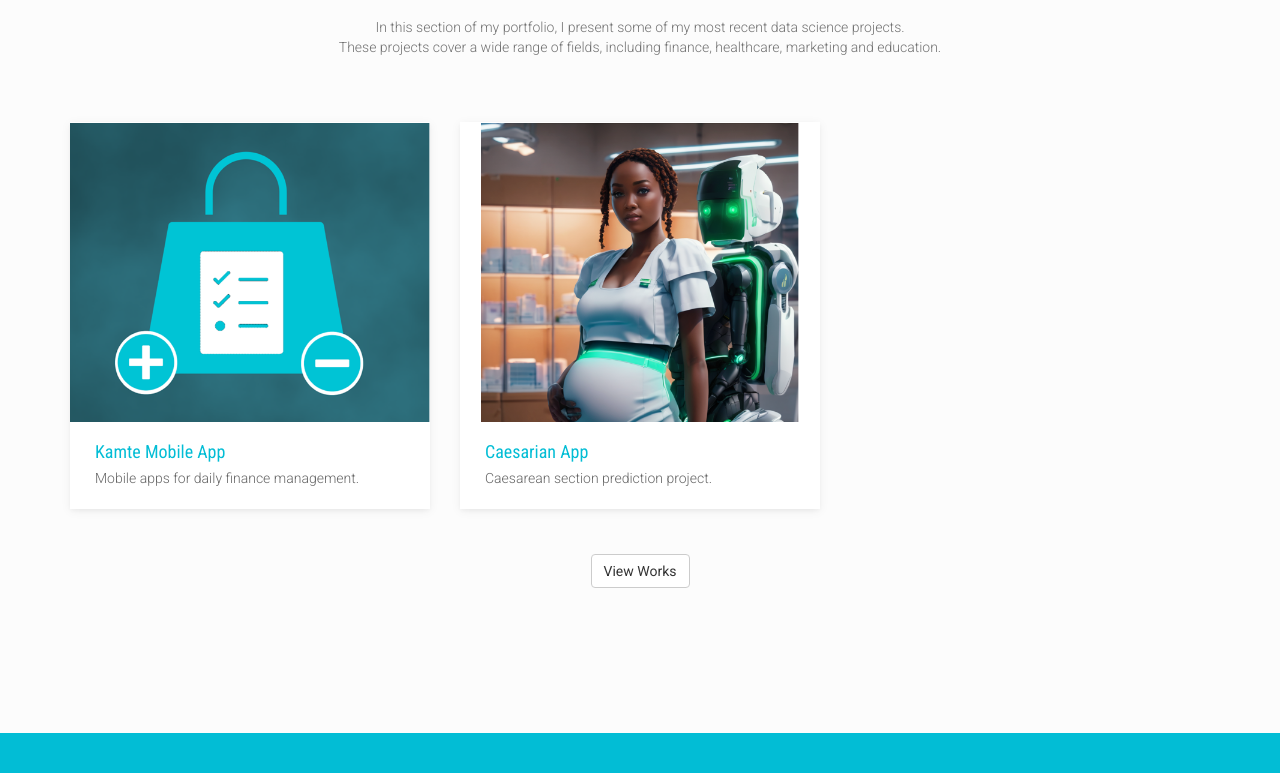
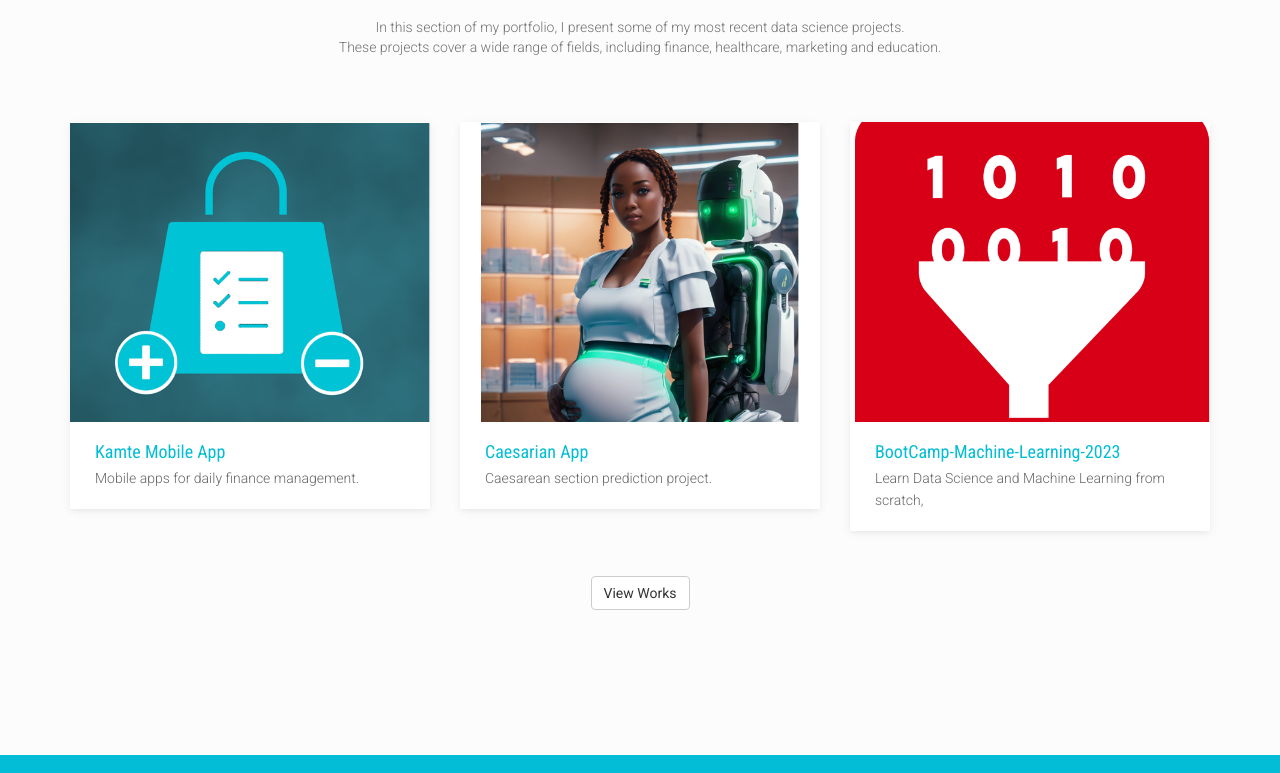
Before and after one commit to aurelienbono/aurelienbono.github.io, a plain HTML site: page project.html in a window 1280 px wide. Shown: the part 416-1189 px from the top of the page. Drawn offline with nearby package versions, Linux system fonts and the light colour scheme; files whose address does not match are found by name; a web font is replaced by a local one.

Commit message:
update 3 project

```diff
--- a/project.html
+++ b/project.html
@@ -190,31 +190,29 @@
                                 </p>
                                 </figcaption>
                             </figure>
-                        </div>
-                       <!--  <div class="col-sm-4 col-xs-12">
+                        </div> <div class="col-sm-4 col-xs-12">
                             <figure class="wow fadeInLeft animated" data-wow-duration="500ms" data-wow-delay="300ms">
                                 <div class="img-wrapper">
                                     <img src="images/portfolio/item-3.png" class="img-responsive" alt="" >
                                     <div class="overlay">
                                         <div class="buttons">
 
-                                            <a target="_blank" href="single-portfolio.html">Details</a>
+                                            <a target="_blank" href="https://github.com/aurelienbono/BootCamp-Machine-Learning-2023">Details</a>
                                         </div>
                                     </div>
                                 </div>
                                 <figcaption>
                                 <h4>
                                 <a href="#">
-                                    AnomalieDetection Fashion MNIST
+                                    BootCamp-Machine-Learning-2023
                                 </a>
                                 </h4>
                                 <p>
-                                    Detection of anomalie on fashion Mnist Image
+                                   Learn Data Science and Machine Learning from scratch,
                                 </p>
                                 </figcaption>
                             </figure>
-                        </div> -->
-
+                        </div>
                         <!-- <div class="col-sm-4 col-xs-12">
                             <figure class="wow fadeInLeft animated" data-wow-duration="500ms" data-wow-delay="600ms">
                                 <div class="img-wrapper">
```
Also changed, not shown: index.html (+1 -1 lines).
